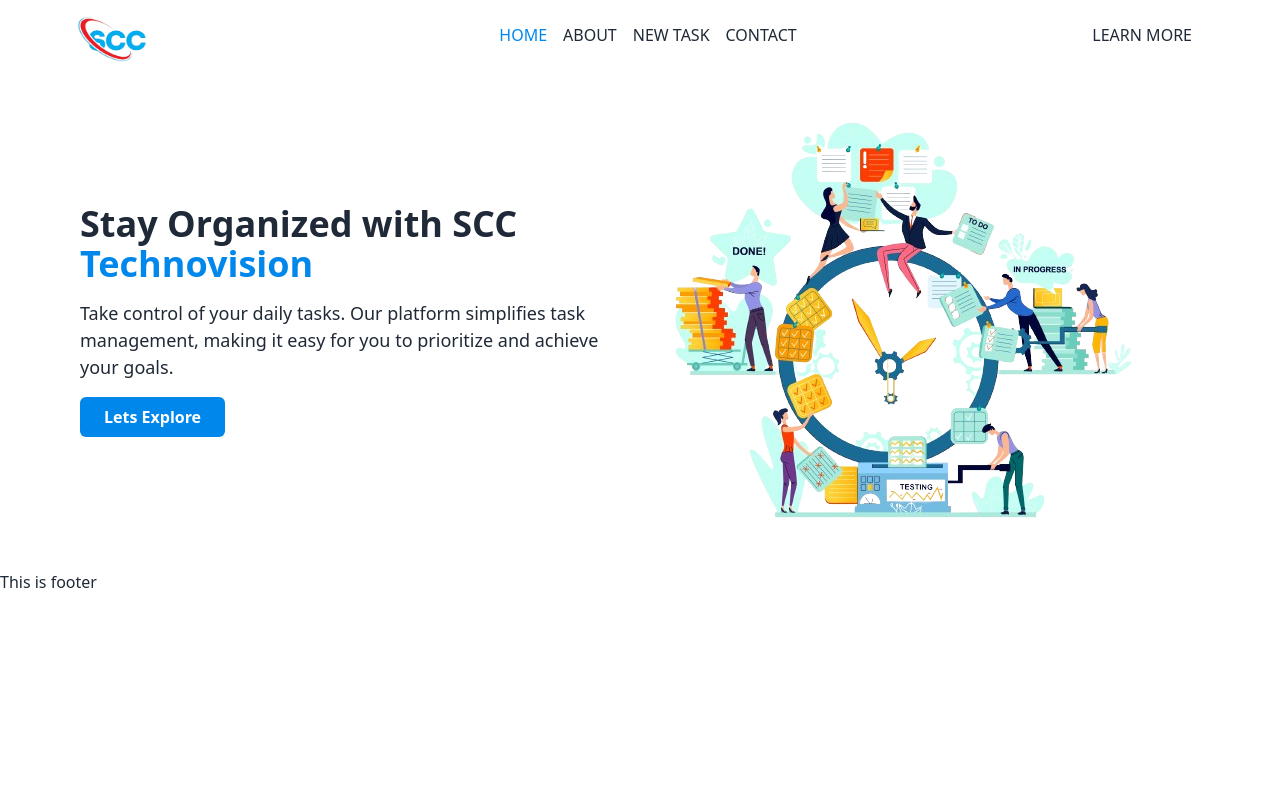
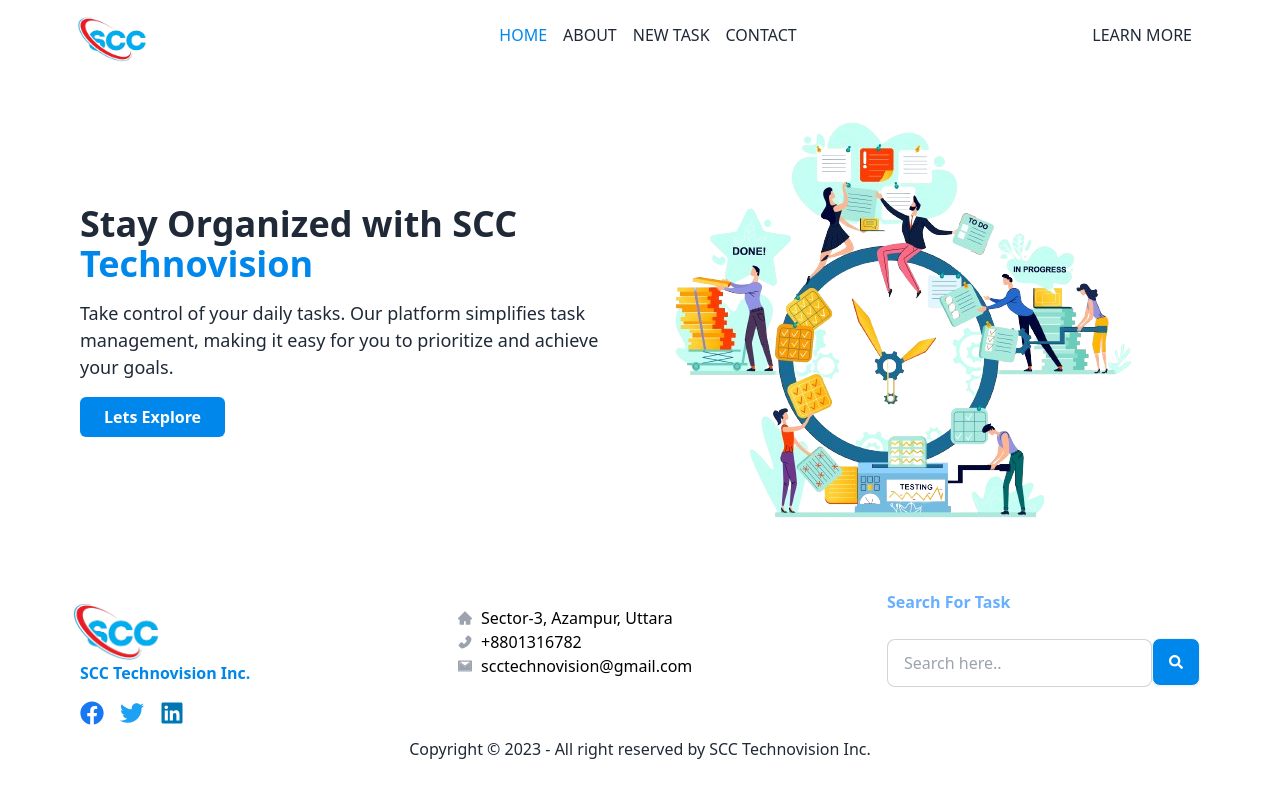
Before and after one commit to Foyez-Ahamed/task-management-client, a React (Vite) app: page / in a window 1280 px wide. Built offline with nearby package versions, Linux system fonts and the light colour scheme.

Commit message:
added footer

```diff
--- a/src/components/Shared/Footer/Footer.jsx
+++ b/src/components/Shared/Footer/Footer.jsx
@@ -1,10 +1,90 @@
+import logo from "../../../assets/images/logo/logo.png";
+import { AiFillPhone, AiTwotoneMail, AiFillHome } from "react-icons/ai";
+import { FaFacebook, FaTwitter, FaLinkedin, FaSearch } from "react-icons/fa";
+import Container from "../Container/Container";
 
 const Footer = () => {
-    return (
-        <div>
-            <h1>This is footer</h1>
-        </div>
-    );
+  return (
+    <>
+      <Container>
+      <footer>
+        <section className="flex flex-col md:flex-col lg:flex-row  justify-between  text-black space-y-5">
+          <div className="mt-6">
+            <img className="lg:w-[120px] rounded-md lg:ml-[-24px] lg:pt-2 object-cover" src={logo} alt="" />
+            <p className="text-[#0087EB] cursor-pointer font-bold">
+            SCC Technovision Inc.
+            </p>
+
+            <div className="flex gap-4 mt-4 ">
+              <a href="#">
+                {" "}
+                <span className="text-2xl text-[#1877F2] ">
+                  <FaFacebook></FaFacebook>
+                </span>{" "}
+              </a>
+              <a href="#">
+                {" "}
+                <span className="text-2xl text-[#1DA1F2]">
+                  <FaTwitter></FaTwitter>
+                </span>{" "}
+              </a>
+              <a href="#">
+                {" "}
+                <span className="text-2xl text-[#0077B5]">
+                  <FaLinkedin></FaLinkedin>
+                </span>{" "}
+              </a>
+            </div>
+
+
+
+          </div>
+
+          <div className="lg:ml-3">
+              <ul className="mt-4">
+                <li className="flex items-center gap-2">
+                  {" "}
+                  <AiFillHome className="text-gray-400"></AiFillHome> Sector-3,
+                  Azampur, Uttara
+                </li>
+                <li className="flex items-center gap-2">
+                  <AiFillPhone className="text-gray-400"></AiFillPhone>{" "}
+                  +8801316782
+                </li>
+                <li className="flex items-center gap-2">
+                  <AiTwotoneMail className="text-gray-400"></AiTwotoneMail>
+                  scctechnovision@gmail.com
+                </li>
+              </ul>
+            </div>
+
+          <div className="flex gap-4">
+            <div className="form-control">
+              <h1 className="font-bold text-[#68AFFF]">Search For Task</h1>
+              <div className="input-group mt-6">
+                <input
+                  type="text"
+                  placeholder="Search here.."
+                  className="input input-bordered"
+                />
+                <button className="btn  bg-[#0087EB] text-white px-4 hover:text-black">
+                  <FaSearch></FaSearch>
+                </button>
+              </div>
+            </div>
+          </div>
+        </section>
+
+        <h1 className="text-center  py-3 px-2">
+          {" "}
+          <p>
+            Copyright © 2023 - All right reserved by SCC Technovision Inc.
+          </p>
+        </h1>
+      </footer>
+      </Container>
+    </>
+  );
 };
 
 export default Footer;
--- a/src/pages/Home/Banner/Banner.jsx
+++ b/src/pages/Home/Banner/Banner.jsx
@@ -1,3 +1,4 @@
+import { Link } from "react-router-dom";
 import bannerPic from "../../../assets/images/banner/banner.png";
 import Container from "../../../components/Shared/Container/Container";
 
@@ -11,7 +12,12 @@
 
             <p className="text-[18px]">Take control of your daily tasks. Our platform simplifies task management, making it easy for you to prioritize and achieve your goals.</p>
 
-            <button className="px-6 py-2 bg-[#0087EB] text-white font-bold rounded-md">Lets Explore</button>
+            <button>
+            <Link to='/login'>
+            <button className="px-6 py-2 bg-[#0087EB] text-white font-bold rounded-md hover:bg-zinc-800 transition-colors">Lets Explore</button>
+             </Link>
+            </button>
+
           </div>
 
           <div className="flex-1">
```
